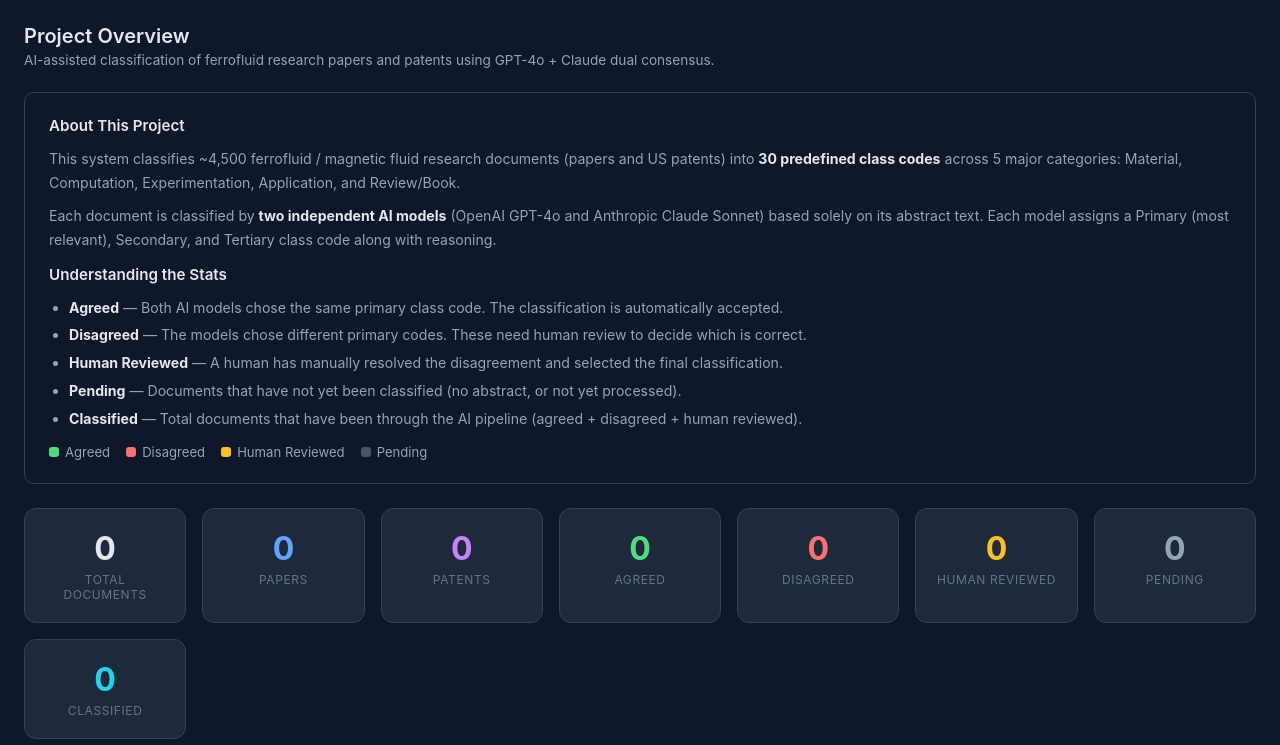
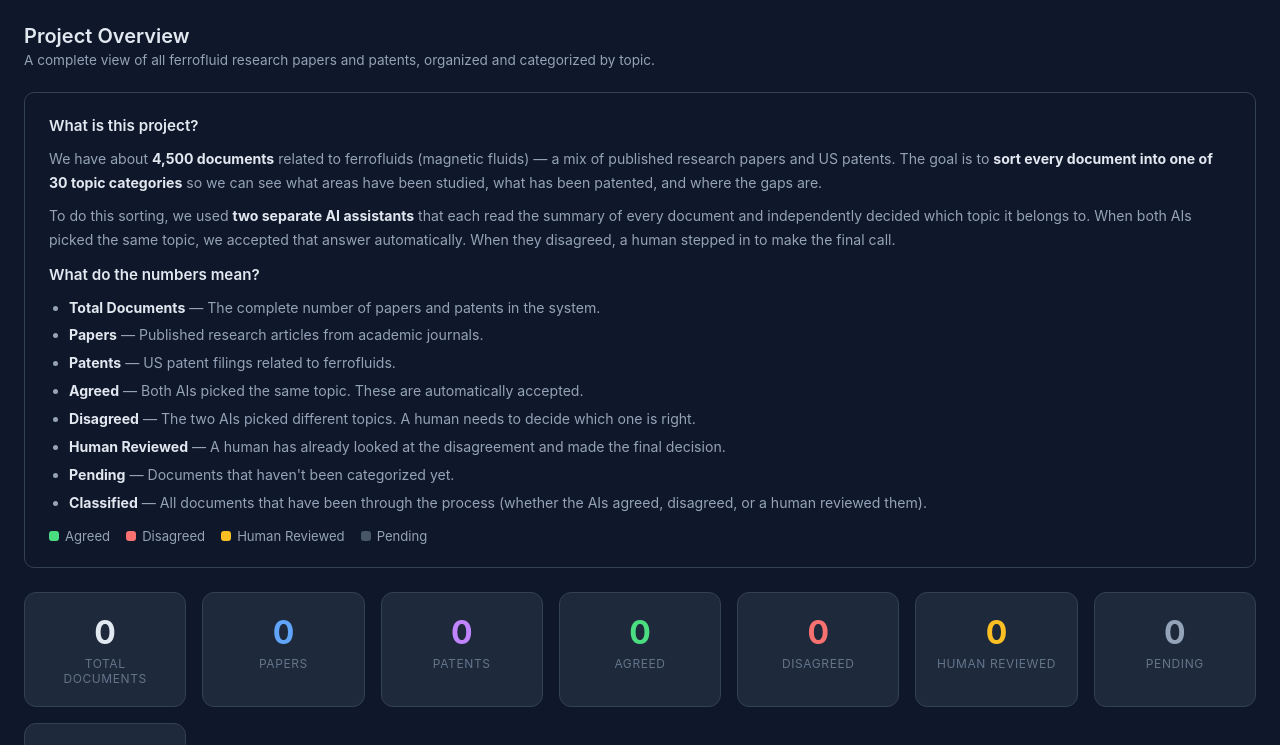
Before and after one commit to NurjahanJ/paper-patent, a FastAPI app: page /dashboard in a window 1280 px wide. Shown: the part 53-798 px from the top of the page. Run offline with FastAPI, Linux system fonts and the light colour scheme; data that the repository does not hold is empty.

Commit message:
Rewrite all dashboard descriptions in plain, non-technical English
- Removed jargon: TF-IDF, cosine similarity, CSV, Scopus, WIPO, etc.
- Explains concepts like someone is reading this for the first time
- Overview: what the project is, how two AIs sort documents, what stats mean
- Goal 1/2: what columns mean in everyday language
- Goal 3a: explains gaps as opportunity areas, how to read bar/line charts
- Goal 3b: explains matching by comparing summaries, similarity percentages
- Goal 4: why names don't match in plain terms
- Knowledge Graph: boxes, colors, lines, red = opportunity

```diff
--- a/app/templates/dashboard.html
+++ b/app/templates/dashboard.html
@@ -125,18 +125,21 @@
   <!-- OVERVIEW -->
   <div id="overview" class="section active">
     <h2 class="section-title">Project Overview</h2>
-    <p class="section-desc">AI-assisted classification of ferrofluid research papers and patents using GPT-4o + Claude dual consensus.</p>
+    <p class="section-desc">A complete view of all ferrofluid research papers and patents, organized and categorized by topic.</p>
     <div class="info-box">
-      <h3>About This Project</h3>
-      <p>This system classifies ~4,500 ferrofluid / magnetic fluid research documents (papers and US patents) into <strong>30 predefined class codes</strong> across 5 major categories: Material, Computation, Experimentation, Application, and Review/Book.</p>
-      <p>Each document is classified by <strong>two independent AI models</strong> (OpenAI GPT-4o and Anthropic Claude Sonnet) based solely on its abstract text. Each model assigns a Primary (most relevant), Secondary, and Tertiary class code along with reasoning.</p>
-      <h3>Understanding the Stats</h3>
+      <h3>What is this project?</h3>
+      <p>We have about <strong>4,500 documents</strong> related to ferrofluids (magnetic fluids) &mdash; a mix of published research papers and US patents. The goal is to <strong>sort every document into one of 30 topic categories</strong> so we can see what areas have been studied, what has been patented, and where the gaps are.</p>
+      <p>To do this sorting, we used <strong>two separate AI assistants</strong> that each read the summary of every document and independently decided which topic it belongs to. When both AIs picked the same topic, we accepted that answer automatically. When they disagreed, a human stepped in to make the final call.</p>
+      <h3>What do the numbers mean?</h3>
       <ul>
-        <li><strong>Agreed</strong> &mdash; Both AI models chose the same primary class code. The classification is automatically accepted.</li>
-        <li><strong>Disagreed</strong> &mdash; The models chose different primary codes. These need human review to decide which is correct.</li>
-        <li><strong>Human Reviewed</strong> &mdash; A human has manually resolved the disagreement and selected the final classification.</li>
-        <li><strong>Pending</strong> &mdash; Documents that have not yet been classified (no abstract, or not yet processed).</li>
-        <li><strong>Classified</strong> &mdash; Total documents that have been through the AI pipeline (agreed + disagreed + human reviewed).</li>
+        <li><strong>Total Documents</strong> &mdash; The complete number of papers and patents in the system.</li>
+        <li><strong>Papers</strong> &mdash; Published research articles from academic journals.</li>
+        <li><strong>Patents</strong> &mdash; US patent filings related to ferrofluids.</li>
+        <li><strong>Agreed</strong> &mdash; Both AIs picked the same topic. These are automatically accepted.</li>
+        <li><strong>Disagreed</strong> &mdash; The two AIs picked different topics. A human needs to decide which one is right.</li>
+        <li><strong>Human Reviewed</strong> &mdash; A human has already looked at the disagreement and made the final decision.</li>
+        <li><strong>Pending</strong> &mdash; Documents that haven't been categorized yet.</li>
+        <li><strong>Classified</strong> &mdash; All documents that have been through the process (whether the AIs agreed, disagreed, or a human reviewed them).</li>
       </ul>
       <div class="legend">
         <div class="legend-item"><div class="legend-dot" style="background:#4ade80"></div> Agreed</div>
@@ -178,20 +181,21 @@
   <div id="papers" class="section">
     <h2 class="section-title">Goal 1: Classified Papers</h2>
     <div class="info-box">
-      <h3>What is Goal 1?</h3>
-      <p>Classify every research paper from the Scopus dataset into the 30-code ferrofluid taxonomy. The output is a sorted CSV preserving all original columns from the source data, with added classification columns.</p>
-      <h3>How to Read This Table</h3>
+      <h3>What is this?</h3>
+      <p>Every research paper has been sorted into a ferrofluid topic. This table shows the result &mdash; you can see <strong>which topic each paper was placed into</strong>, when it was published, and whether the two AIs agreed or a human made the final call.</p>
+      <h3>What do the columns mean?</h3>
       <ul>
-        <li><strong>Serial</strong> &mdash; Unique identifier (P1, P2, ...). "P" = paper.</li>
-        <li><strong>Year</strong> &mdash; Publication year.</li>
-        <li><strong>Title</strong> &mdash; Paper title (hover to see full text).</li>
-        <li><strong>Primary Class</strong> &mdash; The most relevant class code assigned to this paper. This is the main classification.</li>
-        <li><strong>Secondary Class</strong> &mdash; The second most relevant class code.</li>
-        <li><strong>Tertiary Class</strong> &mdash; The third most relevant class code. If a paper covers only one clear subject, all three may be the same.</li>
-        <li><strong>Status</strong> &mdash; "agreed" means both AI models agreed on the primary code; "human_reviewed" means a human resolved a disagreement.</li>
+        <li><strong>Serial</strong> &mdash; A short ID for each paper (like P1, P2, P3...).</li>
+        <li><strong>Year</strong> &mdash; When the paper was published.</li>
+        <li><strong>Title</strong> &mdash; The name of the paper. Hover your mouse over it to see the full title.</li>
+        <li><strong>Primary</strong> &mdash; The <strong>main topic</strong> this paper is about. This is the most important classification.</li>
+        <li><strong>Secondary</strong> &mdash; The second-most relevant topic.</li>
+        <li><strong>Tertiary</strong> &mdash; The third-most relevant topic. If a paper only covers one subject, all three may be the same number.</li>
+        <li><strong>Status</strong> &mdash; "agreed" = both AIs picked the same answer. "human_reviewed" = a person decided.</li>
       </ul>
-      <p>Color-coded badges show the major category: <span style="color:#4ade80">green = Material</span>, <span style="color:#60a5fa">blue = Computation</span>, <span style="color:#fbbf24">orange = Experimentation</span>, <span style="color:#f472b6">pink = Application</span>, <span style="color:#c084fc">purple = Review/Book</span>.</p>
-      <p>Sorted by: Year &rarr; Primary Class &rarr; Secondary Class &rarr; Tertiary Class. Only finalized documents (agreed or human-reviewed) appear here. Unresolved disagreements are excluded until reviewed.</p>
+      <h3>What do the colors mean?</h3>
+      <p>Each topic belongs to a broader category, shown by color: <span style="color:#4ade80">green = Materials &amp; Properties</span>, <span style="color:#60a5fa">blue = Computer Modeling</span>, <span style="color:#fbbf24">orange = Experiments &amp; Measurements</span>, <span style="color:#f472b6">pink = Real-World Applications</span>, <span style="color:#c084fc">purple = Reviews &amp; Books</span>.</p>
+      <p>The table is sorted by year (oldest first), then by topic number. Only papers with a final decision appear here &mdash; unresolved disagreements are not shown until a human reviews them.</p>
     </div>
     <div id="papers-content"><div class="loading">Loading papers...</div></div>
   </div>
@@ -200,17 +204,17 @@
   <div id="patents" class="section">
     <h2 class="section-title">Goal 2: Classified Patents</h2>
     <div class="info-box">
-      <h3>What is Goal 2?</h3>
-      <p>Classify every US patent from the WIPO/Derwent datasets (1969&ndash;present) into the same 30-code ferrofluid taxonomy used for papers. Two patent CSV files are combined: patents from 1969&ndash;2009 and 2010&ndash;present.</p>
-      <h3>How to Read This Table</h3>
+      <h3>What is this?</h3>
+      <p>Just like the papers, every US patent related to ferrofluids has been sorted into one of the 30 topics. Patents go back to 1969 and include filings up to the present day.</p>
+      <h3>What do the columns mean?</h3>
       <ul>
-        <li><strong>Serial</strong> &mdash; Unique identifier (PT1, PT2, ...). "PT" = patent.</li>
-        <li><strong>Year</strong> &mdash; Publication year of the patent.</li>
-        <li><strong>Title</strong> &mdash; Patent title.</li>
-        <li><strong>Primary / Secondary / Tertiary Class</strong> &mdash; Same classification system as papers. The AI reads only the patent abstract to assign codes.</li>
+        <li><strong>Serial</strong> &mdash; A short ID for each patent (like PT1, PT2, PT3...).</li>
+        <li><strong>Year</strong> &mdash; When the patent was filed or published.</li>
+        <li><strong>Title</strong> &mdash; The name of the patent.</li>
+        <li><strong>Primary / Secondary / Tertiary</strong> &mdash; The top 3 topics this patent relates to, same numbering system as the papers.</li>
         <li><strong>Status</strong> &mdash; Same as papers: "agreed" or "human_reviewed".</li>
       </ul>
-      <p>This table uses the same format, sort order, and badge colors as the papers table. Comparing papers and patents by their class codes is how we identify research-to-patent gaps (Goal 3a).</p>
+      <p>By putting papers and patents into the same topic system, we can directly compare them &mdash; that's how we find the gaps shown in Goal 3a.</p>
     </div>
     <div id="patents-content"><div class="loading">Loading patents...</div></div>
   </div>
@@ -219,19 +223,20 @@
   <div id="gaps" class="section">
     <h2 class="section-title">Goal 3a: Gap Analysis</h2>
     <div class="info-box">
-      <h3>What is Gap Analysis?</h3>
-      <p>Gap analysis answers the question: <strong>"Where does research exist but patents don't, and vice versa?"</strong> For each of the 30 class codes, we count how many papers and patents were classified into that class, then identify the gaps.</p>
-      <h3>Charts</h3>
+      <h3>What is this?</h3>
+      <p>Now that every paper and patent has a topic, we can ask: <strong>"Where has research been done but nobody has filed a patent?"</strong> and the other way around. These mismatches are called <strong>gaps</strong>.</p>
+      <p>For example, if a topic has 50 research papers but zero patents, that's a gap &mdash; it means scientists are studying it but no one has tried to turn it into a product or invention yet. That could be an opportunity.</p>
+      <h3>How to read the charts</h3>
       <ul>
-        <li><strong>Papers vs Patents by Class (bar chart)</strong> &mdash; Each bar pair shows how many papers (blue) and patents (purple) fall into a given class code. Tall blue bars with no purple = research with no patent activity.</li>
-        <li><strong>5-Year Periods (line chart)</strong> &mdash; Tracks the top 6 most active class codes over time in 5-year buckets, showing how research and patent activity has evolved over decades.</li>
+        <li><strong>Bar chart (left)</strong> &mdash; For each topic number, the <span style="color:#60a5fa">blue bar</span> shows how many papers there are and the <span style="color:#c084fc">purple bar</span> shows how many patents. If you see a blue bar with no purple bar next to it, that topic has research but no patents.</li>
+        <li><strong>Line chart (right)</strong> &mdash; Shows how the most popular topics have grown or declined over time, grouped into 5-year periods. This helps you see trends.</li>
       </ul>
-      <h3>Gap Type Legend</h3>
+      <h3>What do the labels in the table mean?</h3>
       <ul>
-        <li><strong>both</strong> &mdash; The class has at least one paper AND at least one patent. Active in both research and industry.</li>
-        <li><strong>papers only</strong> &mdash; Research exists but no patents have been filed. This is a <strong>commercialization gap</strong> &mdash; potential opportunity for new patents.</li>
-        <li><strong>patents only</strong> &mdash; Patents exist but no research papers. Rare; suggests industry activity without published academic research.</li>
-        <li><strong>empty</strong> &mdash; No documents of either type in this class.</li>
+        <li><strong>both</strong> &mdash; This topic has at least one paper AND at least one patent. Research and industry are both active here.</li>
+        <li><strong>papers only</strong> &mdash; Research papers exist but no patents. This is an <strong>opportunity gap</strong> &mdash; the science is there but nobody has patented it yet.</li>
+        <li><strong>patents only</strong> &mdash; Patents exist but no research papers. This is uncommon.</li>
+        <li><strong>empty</strong> &mdash; No papers or patents in this topic.</li>
       </ul>
     </div>
     <div class="chart-row">
@@ -254,16 +259,16 @@
   <div id="links" class="section">
     <h2 class="section-title">Goal 3b: Patent-Paper Links</h2>
     <div class="info-box">
-      <h3>What is Patent-Paper Linking?</h3>
-      <p>For each classified patent, we find the <strong>3 most related research papers</strong> based on the textual similarity of their abstracts. This creates a relational dependency between the patent and paper datasets.</p>
-      <h3>How It Works</h3>
-      <p>We use <strong>TF-IDF (Term Frequency&ndash;Inverse Document Frequency)</strong> to convert every abstract into a numeric vector, then compute <strong>cosine similarity</strong> between each patent and all papers. The top 3 papers with the highest similarity score are linked to each patent.</p>
-      <h3>How to Read This Table</h3>
+      <h3>What is this?</h3>
+      <p>For every patent, we found the <strong>3 research papers that are most closely related</strong> to it. This helps answer the question: "Which research might have led to or inspired this patent?"</p>
+      <h3>How did we find the matches?</h3>
+      <p>The system compared the written summaries of every patent against every paper and measured how similar the words and phrases are. The more words two documents share (especially uncommon, specific words), the higher the similarity score.</p>
+      <h3>What do the columns mean?</h3>
       <ul>
-        <li><strong>Patent / Paper</strong> &mdash; The serial numbers and titles of the linked documents.</li>
-        <li><strong>Similarity</strong> &mdash; A score from 0% to 100%. Higher = more similar abstracts. A score above 20% generally indicates meaningful topical overlap. Scores above 40% indicate strong similarity.</li>
+        <li><strong>Patent / Paper</strong> &mdash; The ID and title of the patent on the left, and the matching paper on the right.</li>
+        <li><strong>Similarity</strong> &mdash; How closely related the two documents are, shown as a percentage. <strong>Higher is better.</strong> Above 20% means they share meaningful overlap. Above 40% means they are very closely related.</li>
       </ul>
-      <p>Each patent appears up to 3 times (once per linked paper), sorted by similarity score descending.</p>
+      <p>Each patent shows up to 3 times &mdash; once for each of its top matching papers, with the best match first.</p>
     </div>
     <div id="links-content"><div class="loading">Loading links...</div></div>
   </div>
@@ -272,12 +277,12 @@
   <div id="crossrefs" class="section">
     <h2 class="section-title">Goal 4: Assignee Cross-Reference</h2>
     <div class="info-box">
-      <h3>What is Assignee Cross-Referencing?</h3>
-      <p>This goal identifies <strong>individuals who appear as both patent inventors/assignees AND research paper authors</strong> working on the same ferrofluid topic (same primary class code). These people bridge academia and industry.</p>
-      <h3>How It Works</h3>
-      <p>We extract inventor names from patents (including Applicants and Owners columns) and author names from papers. Names are normalized (lowercase, "Last, First" &rarr; "first last") and matched. A match is recorded only if the person worked on the same primary class in both their patent and paper.</p>
-      <h3>Why 0 Matches?</h3>
-      <p>The patent dataset uses inventor names in a different format (often abbreviated or organization names) than the paper dataset (full author names with initials). This formatting mismatch prevents exact string matching from finding overlaps. Fuzzy name matching or manual curation would be needed to improve results.</p>
+      <h3>What is this?</h3>
+      <p>This section looks for <strong>people who appear in both worlds</strong> &mdash; someone who is listed as an inventor on a patent AND as an author on a research paper, working on the same ferrofluid topic. These people are interesting because they bridge the gap between academic research and real-world inventions.</p>
+      <h3>How does it work?</h3>
+      <p>The system takes all the inventor names from patents and all the author names from papers, then looks for matching names. A match only counts if the person worked on the same topic in both their patent and their paper.</p>
+      <h3>Why are there no matches?</h3>
+      <p>The patent files and paper files store names in very different ways. For example, a patent might list "Smith J" while a paper might list "John Smith" or "J. Smith". Because the names are formatted so differently, the system can't tell they're the same person. To fix this, the names would need to be cleaned up by hand or matched using more advanced name-comparison methods.</p>
     </div>
     <div id="crossrefs-content"><div class="loading">Loading...</div></div>
   </div>
@@ -286,16 +291,16 @@
   <div id="graph" class="section">
     <h2 class="section-title">Knowledge Graph</h2>
     <div class="info-box">
-      <h3>What is the Knowledge Graph?</h3>
-      <p>An interactive network visualization that shows how the 30 ferrofluid class codes relate to each other across the entire dataset.</p>
-      <h3>How to Read It</h3>
+      <h3>What is this?</h3>
+      <p>This is an interactive map that shows <strong>how the 30 ferrofluid topics connect to each other</strong>. It's like a web where related topics are linked together.</p>
+      <h3>How to read it</h3>
       <ul>
-        <li><strong>Square nodes</strong> &mdash; Each square represents a class code. Its size reflects how many documents are in that class (bigger = more documents).</li>
-        <li><strong>Node colors</strong> &mdash; Colored by major category: <span style="color:#4CAF50">green = Material</span>, <span style="color:#2196F3">blue = Computation</span>, <span style="color:#FF9800">orange = Experimentation</span>, <span style="color:#E91E63">pink = Application</span>, <span style="color:#9C27B0">purple = Review/Book</span>.</li>
-        <li><strong style="color:#FF5252">Red nodes</strong> &mdash; These are GAP classes: they have research papers but NO patents. These represent potential commercialization opportunities.</li>
-        <li><strong>Gray edges</strong> &mdash; Lines connecting two class codes indicate co-occurrence &mdash; documents that have one class as primary and another as secondary. Thicker edges = more co-occurring documents.</li>
+        <li><strong>Each box</strong> is one topic. Bigger boxes mean more documents are in that topic.</li>
+        <li><strong>Colors</strong> show which broad category the topic belongs to: <span style="color:#4CAF50">green = Materials</span>, <span style="color:#2196F3">blue = Computer Modeling</span>, <span style="color:#FF9800">orange = Experiments</span>, <span style="color:#E91E63">pink = Applications</span>, <span style="color:#9C27B0">purple = Reviews &amp; Books</span>.</li>
+        <li><strong style="color:#FF5252">Red boxes</strong> are the gaps &mdash; topics that have research papers but NO patents. These could be opportunities for new inventions.</li>
+        <li><strong>Lines between boxes</strong> mean some documents belong to both topics. Thicker lines = more documents in common.</li>
       </ul>
-      <p>You can drag nodes, zoom in/out, and hover over any node to see detailed stats (paper count, patent count, description). Classes that cluster together share common topics.</p>
+      <p>You can click and drag the boxes around, scroll to zoom in or out, and hover over any box to see more details about that topic.</p>
     </div>
     <div class="card" style="padding: 0; overflow: hidden; border-radius: 12px;">
       <iframe class="graph-frame" id="graph-frame" src="" frameborder="0"></iframe>
```
